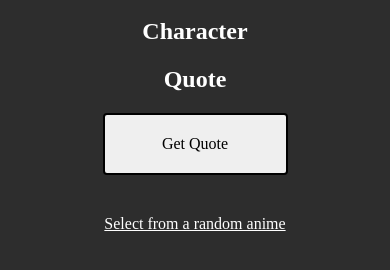
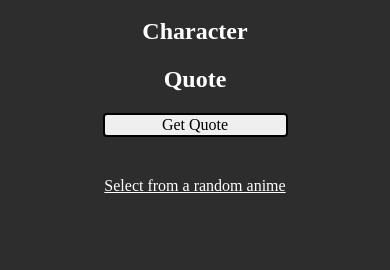
Before and after one commit to specialyas/anime-quotes-generator, a plain HTML site: page index.html in a window 390 px wide. Shown: the part 254-524 px from the top of the page. Drawn offline with Linux system fonts and the light colour scheme.

Commit message:
modify button and input radius

```diff
--- a/css/style.css
+++ b/css/style.css
@@ -1,89 +1,3 @@
-<<<<<<< HEAD
-/* Box Model Hack */
-* {
-  box-sizing: border-box;
-}
-
-/* Clear fix hack */
-.clearfix:after {
-     content: ".";
-     display: block;
-     clear: both;
-     visibility: hidden;
-     line-height: 0;
-     height: 0;
-}
-
-.clear {
-	clear: both;
-}
-
-/******************************************
-/* BASE STYLES
-/*******************************************/
-
-
-body {
-    color: #fff;
-  background: #2d2d2d;
-}
-
-
-/******************************************
-/* LAYOUT
-/*******************************************/
-section {
-  width: 40%;
-  /* border: 1px solid #2d2d2d; */
-  display: flex;
-  justify-content: center;
-  align-items: center;
-  margin: 120px auto;
-}
-
-main {
-  /* color: #fff;
-  background: #2d2d2d; */
-  padding: 30px;
-  display: inline-block;
-  text-align: center;
-  width: 100%;
-}
-/******************************************
-/* ADDITIONAL STYLES
-/*******************************************/
-
-
-input, button{
-  width: 100%;
-  padding: 20px;
-  border-radius: 15%;
-}
-
-button:hover{
-  cursor: pointer;
-}
-
-button{
-  margin-bottom: 40px;
-}
-
-.link {
-  color: white;
-}
-
-@media screen and (max-width: 480px){
-  section{
-    width: 100%;
-  }
-  main{
-    display: block;
-    padding: 10px;
-    width: 100%;
-  }
-}
-
-=======
 /* Box Model Hack */
 * {
   box-sizing: border-box;
@@ -178,5 +92,3 @@ button{
     width: 100%;
   }
 }
-
->>>>>>> 3794b7587e23103b9fbe7a9038b4e548bf9a24ab
```
